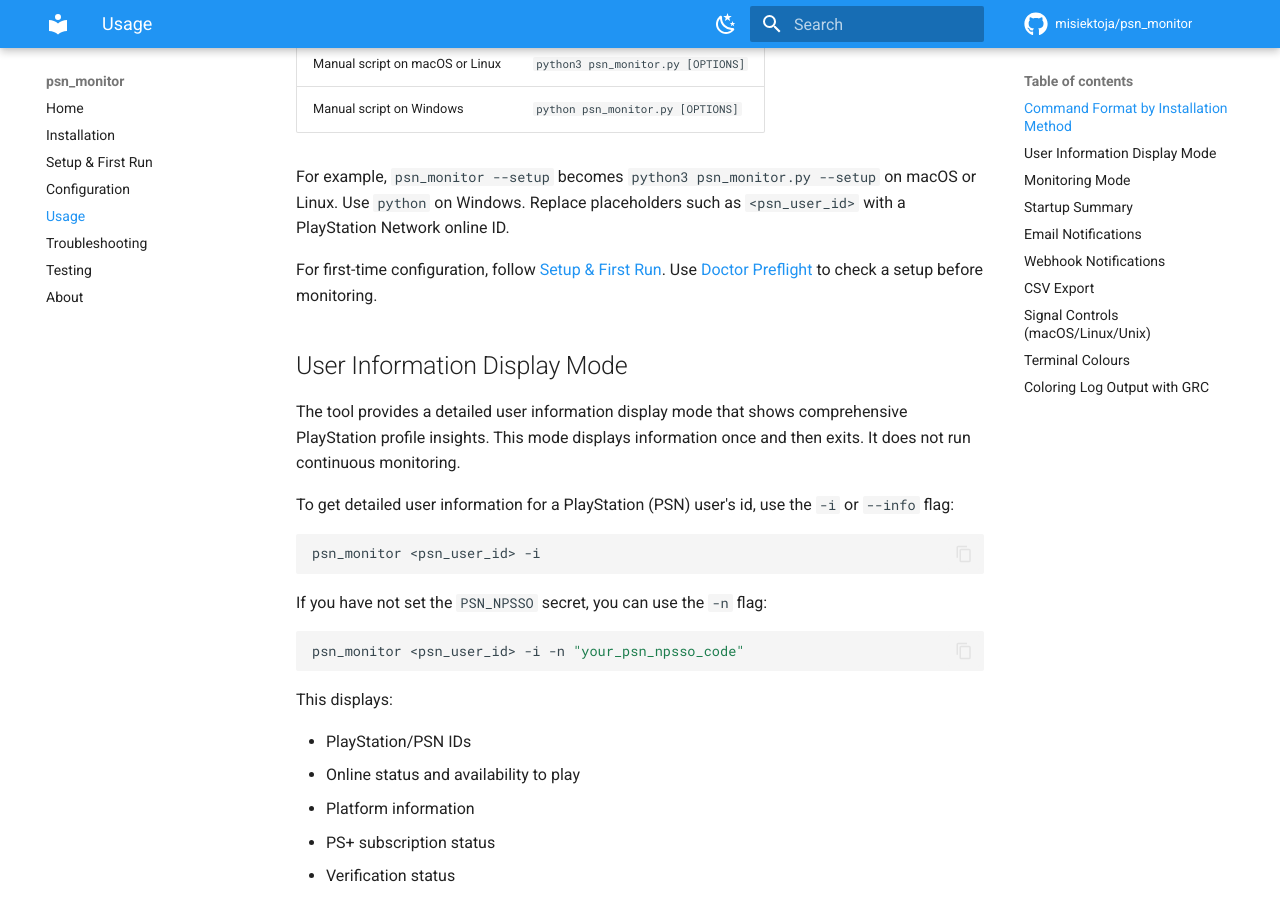
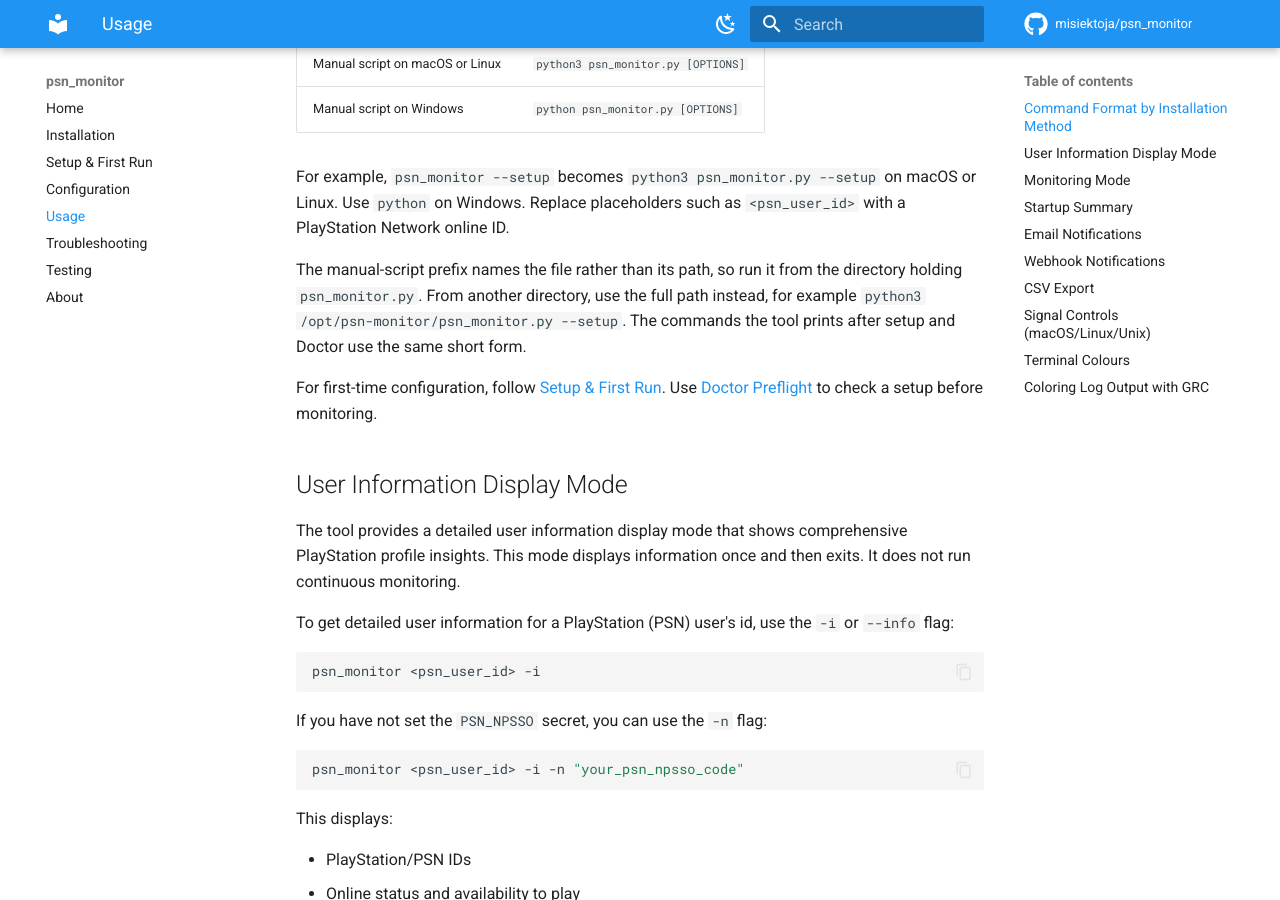
Before and after one commit to misiektoja/psn_monitor, an MkDocs documentation site: the page built from docs/usage.md, in a window 1280 px wide and 900 px high, scrolled down 348 px. Built offline with MkDocs 1.6.1 and Material for MkDocs 9.7.7, drawn with Linux system fonts in a browser that asks for light colours; comment, search, counter and statistics services are not loaded.

Commit message:
docs(usage): say the short command form needs the script directory or a full path

```diff
--- a/docs/usage.md
+++ b/docs/usage.md
@@ -12,6 +12,8 @@
 | Manual script on Windows | `python psn_monitor.py [OPTIONS]` |
 
 For example, `psn_monitor --setup` becomes `python3 psn_monitor.py --setup` on macOS or Linux. Use `python` on Windows. Replace placeholders such as `<psn_user_id>` with a PlayStation Network online ID.
+
+The manual-script prefix names the file rather than its path, so run it from the directory holding `psn_monitor.py`. From another directory, use the full path instead, for example `python3 /opt/psn-monitor/psn_monitor.py --setup`. The commands the tool prints after setup and Doctor use the same short form.
 
 For first-time configuration, follow [Setup & First Run](setup-and-first-run.md). Use [Doctor Preflight](troubleshooting.md#doctor-preflight) to check a setup before monitoring.
 
```
